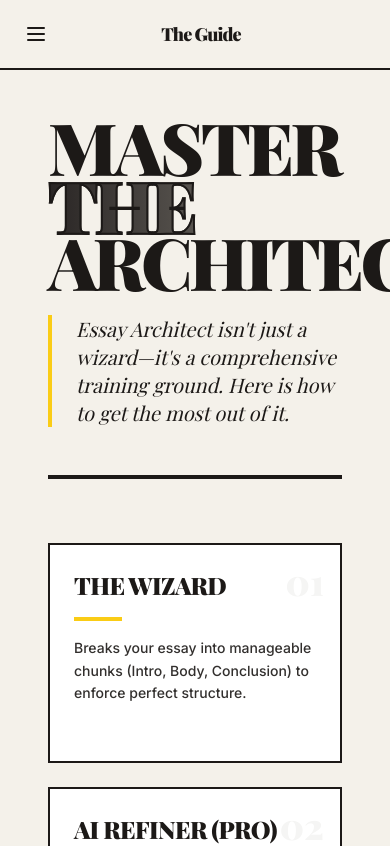
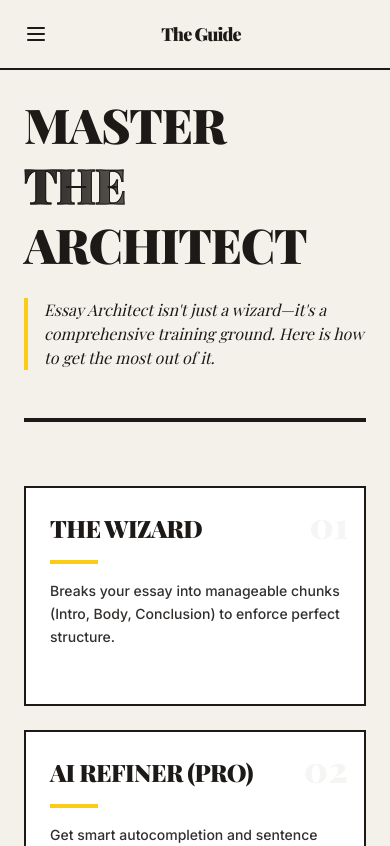
Before and after one commit to scuba3198/essay-architect, a React (Vite) app: page / in a window 390 px wide. Shown: the top 846 px of the page. Built offline with nearby package versions, Linux system fonts and the light colour scheme; a web font is replaced by a local one.

Commit message:
fix: make Master the Architect heading responsive on mobile

```diff
--- a/src/App.jsx
+++ b/src/App.jsx
@@ -331,14 +331,14 @@ const App = () => {
             <main className="flex-1 overflow-hidden relative">
                 {activeTab === 'learn' && (
                     <div className="h-full overflow-y-auto custom-scrollbar bg-[#f4f1ea]">
-                        <div className="max-w-7xl mx-auto p-12">
+                        <div className="max-w-7xl mx-auto p-6 md:p-12">
                             <div className="mb-16 border-b-4 border-stone-900 pb-12">
-                                <h2 className="text-7xl md:text-8xl font-black font-serif text-stone-900 mb-6 tracking-tighter leading-[0.8]">
+                                <h2 className="text-5xl sm:text-6xl md:text-7xl lg:text-8xl font-black font-serif text-stone-900 mb-6 tracking-tight md:tracking-tighter leading-tight md:leading-[0.8]">
                                     MASTER <br />
-                                    <span className="text-transparent bg-clip-text bg-gradient-to-r from-stone-800 to-stone-600" style={{ WebkitTextStroke: '2px #1c1917' }}>THE</span> <br />
+                                    <span className="text-transparent bg-clip-text bg-gradient-to-r from-stone-800 to-stone-600" style={{ WebkitTextStroke: '1px #1c1917', textStroke: '1px #1c1917' }}>THE</span> <br />
                                     ARCHITECT
                                 </h2>
-                                <p className="text-stone-900 text-xl font-serif max-w-2xl border-l-4 border-yellow-400 pl-6 italic">
+                                <p className="text-stone-900 text-base md:text-xl font-serif max-w-2xl border-l-4 border-yellow-400 pl-4 md:pl-6 italic">
                                     Essay Architect isn&apos;t just a wizard—it&apos;s a comprehensive training ground. Here is how to get the most out of it.
                                 </p>
                             </div>
```
